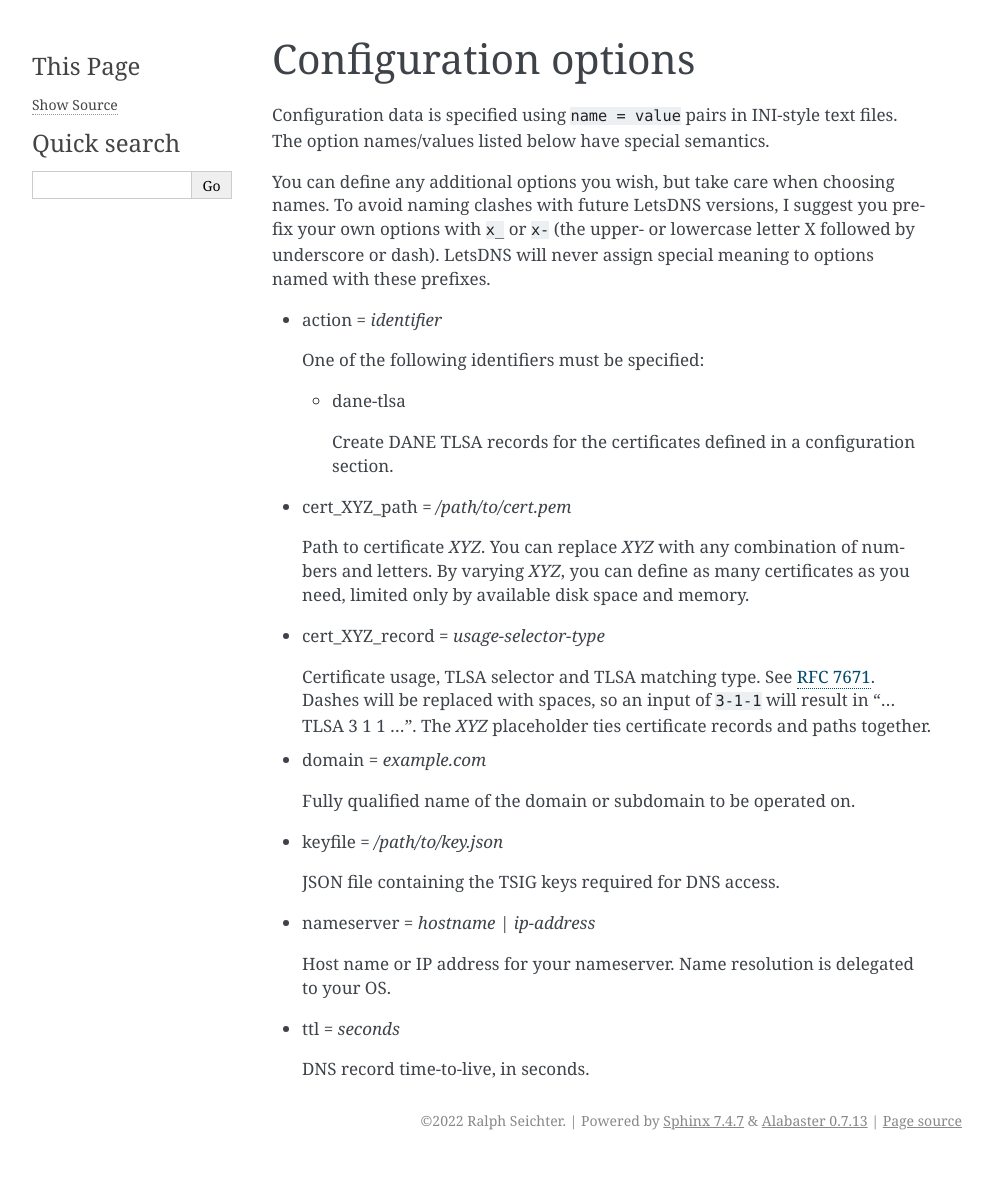
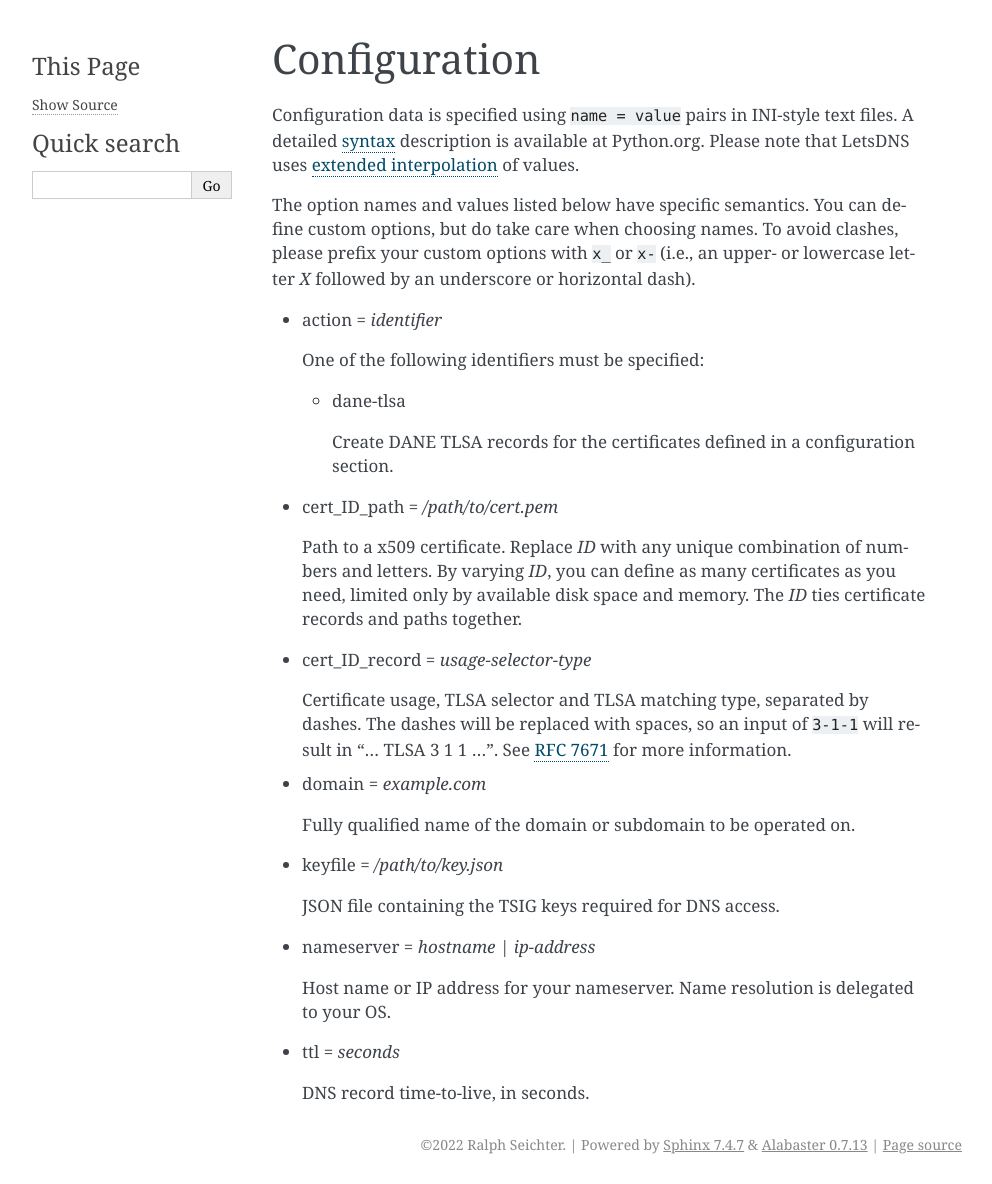
Before and after one commit to LetsDNS/letsdns, a Sphinx documentation site: the page built from docs/source/config.rst, in a window 1280 px wide. Shown: the whole page, without its empty margins (148-1140 px from the left). Built offline with Sphinx 7.4.7, drawn with Linux system fonts in a browser that asks for light colours; before the commit the page ends 1160 px from its top, so only the background shows below that.

Commit message:
Improve documentation

```diff
--- a/docs/source/config.rst
+++ b/docs/source/config.rst
@@ -1,16 +1,19 @@
-Configuration options
-=====================
+Configuration
+=============
 
 Configuration data is specified using ``name = value`` pairs in
-INI-style text files. The option names/values listed below have
-special semantics.
+INI-style text files. A detailed syntax_ description is available at
+Python.org. Please note that LetsDNS uses `extended interpolation`_ of
+values.
 
-You can define any additional options you wish, but take care when
-choosing names. To avoid naming clashes with future LetsDNS versions,
-I suggest you prefix your own options with ``x_`` or ``x-`` (the
-upper- or lowercase letter X followed by underscore or dash). LetsDNS
-will never assign special meaning to options named with these
-prefixes.
+.. _syntax: https://docs.python.org/3/library/configparser.html#supported-ini-file-structure
+.. _extended interpolation: https://docs.python.org/3/library/configparser.html#interpolation-of-values
+
+The option names and values listed below have specific semantics. You
+can define custom options, but do take care when choosing names. To
+avoid clashes, please prefix your custom options with ``x_`` or ``x-``
+(i.e., an upper- or lowercase letter *X* followed by an underscore or
+horizontal dash).
 
 - action = *identifier*
 
@@ -21,19 +24,19 @@ prefixes.
     Create DANE TLSA records for the certificates defined in a
     configuration section.
 
-- cert_XYZ_path = */path/to/cert.pem*
+- cert_ID_path = */path/to/cert.pem*
 
-  Path to certificate *XYZ*. You can replace *XYZ* with any
-  combination of numbers and letters. By varying *XYZ*, you can
-  define as many certificates as you need, limited only by available
-  disk space and memory.
+  Path to a x509 certificate. Replace *ID* with any unique combination
+  of numbers and letters. By varying *ID*, you can define as many
+  certificates as you need, limited only by available disk space and
+  memory. The *ID* ties certificate records and paths together.
 
-- cert_XYZ_record = *usage-selector-type*
+- cert_ID_record = *usage-selector-type*
 
-  Certificate usage, TLSA selector and TLSA matching type. See `RFC
-  7671`_. Dashes will be replaced with spaces, so an input of
-  ``3-1-1`` will result in "... TLSA 3 1 1 ...". The *XYZ*
-  placeholder ties certificate records and paths together.
+  Certificate usage, TLSA selector and TLSA matching type, separated
+  by dashes. The dashes will be replaced with spaces, so an input of
+  ``3-1-1`` will result in "... TLSA 3 1 1 ...".  See `RFC 7671`_ for
+  more information.
 
 .. _RFC 7671: https://datatracker.ietf.org/doc/html/rfc7671
 
```
Also changed, not shown: docs/source/example.conf (+8 -5 lines).
